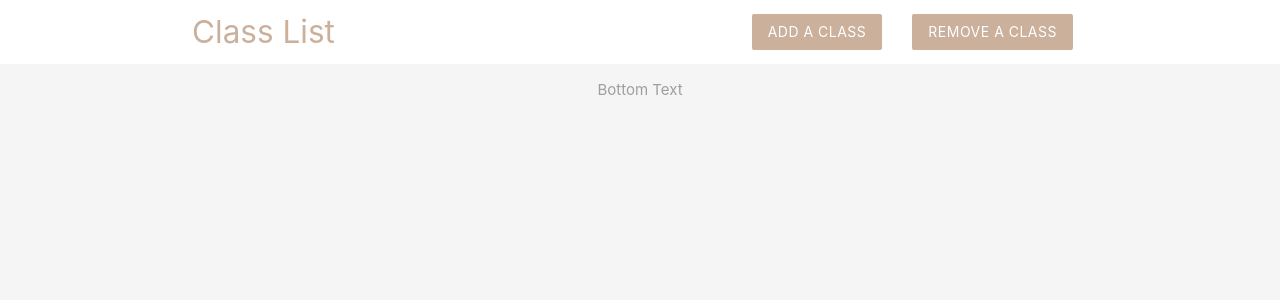
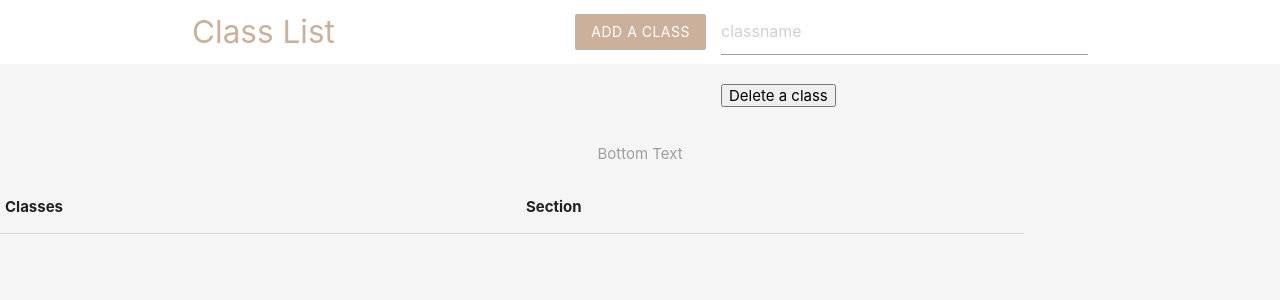
Before and after one commit to paolo-ortiz/CS122-Project, a PHP site: page / in a window 1280 px wide. Shown: the top 300 px of the page. Run offline with PHP 8.4, Linux system fonts and the light colour scheme; lists and menus that the app fills with data are empty.

Commit message:
created 'remove a class button'

```diff
--- a/templates/Input2 header.php
+++ b/templates/Input2 header.php
@@ -13,7 +13,6 @@
 </head>
 
 <body>
-
 	<body class="grey lighten-4"> <!--BACKGROUND-->
 		<nav class="white z-depth-0">
 			<div class="container">
@@ -24,8 +23,20 @@
 					<li><a href="#" class="btn brand z-depth-0">Add a Class</a></li>
 
 					<!--ADD BUTTON-->
-					<li><a href="#" class="btn brand z-depth-0">Remove a Class</a></li>
+					<li>
+						<form action=remove_class.php method=POST>
+							<input type=text placeholder=classname>
+						<input type=hidden>
+						<button name="Remove a class" type=submit>Delete a class</button>
+	</form>
+					<!-- <li><a href="#" class="btn brand z-depth-0">Remove a Class</a></li> -->
 
 				</ul>
 			</div>
 		</nav>
+		<table class = "grey lighten-4">
+			 <table style= "width:80%">
+				<tr>
+					<th>Classes</th>
+					<th>Section</th>
+				</tr>
```
